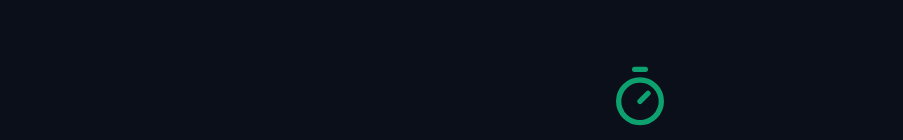
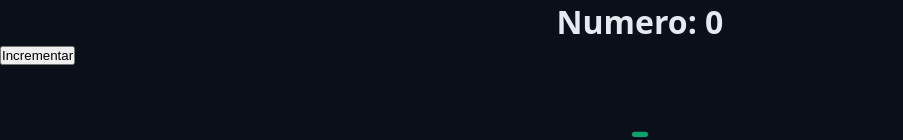
Before and after one commit to gitandol/chronos-pomodoro, a React (Vite) app: page / in a window 1280 px wide. Shown: the top 140 px of the page, without its empty margins (0-903 px from the left). Built offline with nearby package versions, Linux system fonts and the light colour scheme.

Commit message:
--feat: definindo estados de uma variável

```diff
--- a/src/App.tsx
+++ b/src/App.tsx
@@ -10,10 +10,26 @@ import { Cycles } from './components/Cycles';
 import { DefaultButton } from './components/DefaultButton';
 import { PlayCircleIcon, StopCircleIcon } from 'lucide-react';
 import { Footer } from './components/Footer';
+import { Heading } from './components/Heading';
+import { useState } from 'react';
 
 export function App() {
+  const [numero, setNumero] = useState(() => {
+    console.log('Lazy initialization');
+    return 0;
+  });
+
+  // const [numero, setNumero] = useState(0);
+
+  function handleClick() {
+    setNumero(prevState => prevState + 1);
+    // setNumero(1);
+  }
+
   return (
     <>
+      <Heading> Numero: {numero}</Heading>
+      <button onClick={handleClick}>Incrementar</button>
       <Container>
         <Logo />
       </Container>
@@ -29,7 +45,7 @@ export function App() {
             <DefaultInput
               type='text'
               id='taskInput'
-              labelText='Task'
+              labelText={`Task ${numero}`}
               placeholder='Digite algo'
             />
           </div>
```
